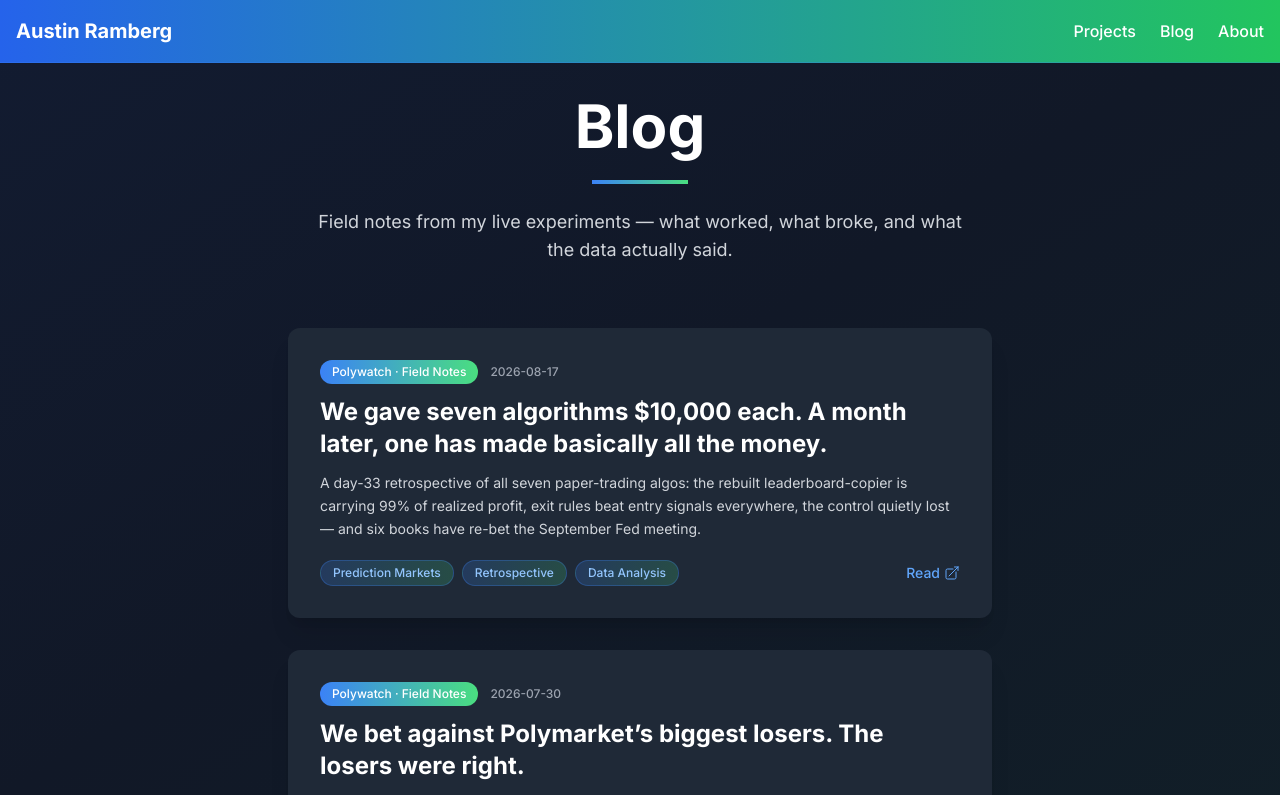
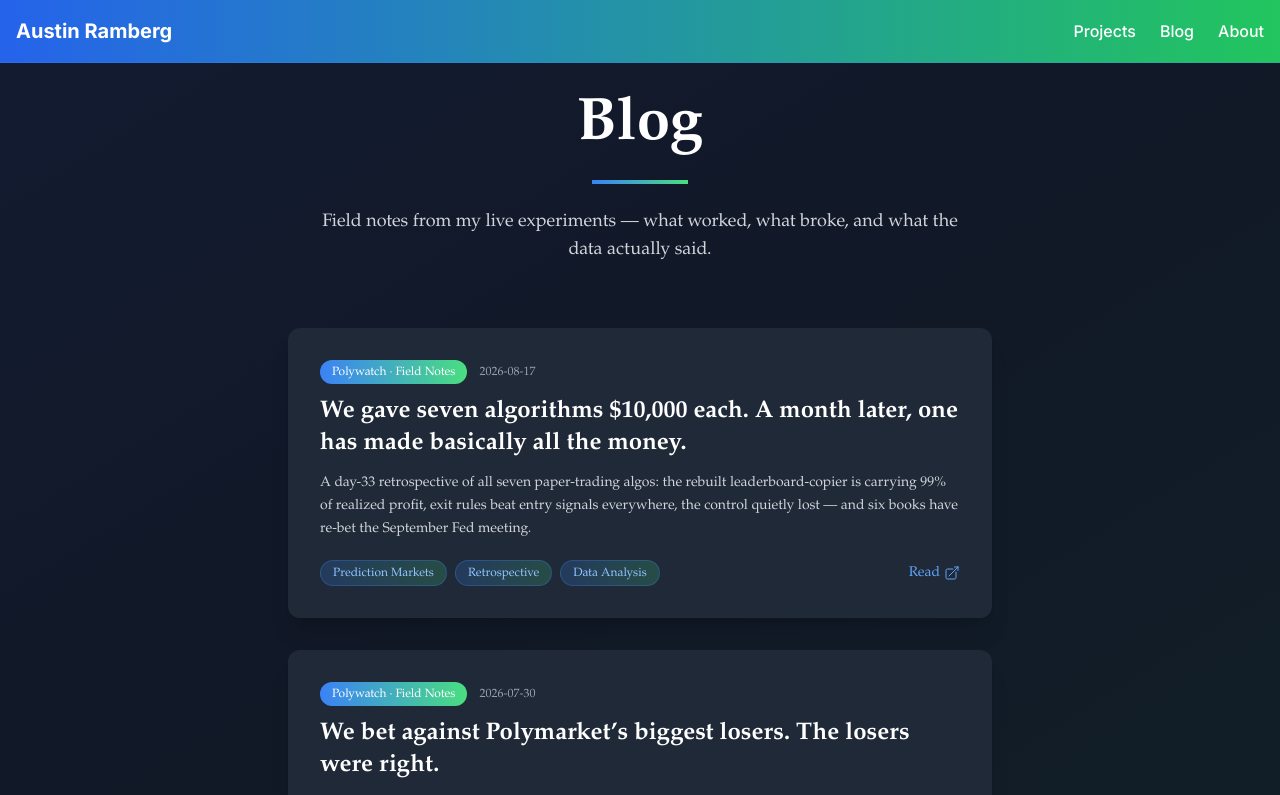
Before and after one commit to aramberg4/portfolio-site, a React (Vite) app: page /blog in a window 1280 px wide. Shown: the top 795 px of the page. Built offline with nearby package versions, Linux system fonts and the light colour scheme; no server answers.

Commit message:
style(blog): serif type on the blog directory page to match field-note posts

```diff
--- a/src/components/sections/Blog.jsx
+++ b/src/components/sections/Blog.jsx
@@ -75,7 +75,7 @@ const PostCard = ({ post }) => (
 
 export default function Blog() {
   return (
-    <div className="min-h-screen bg-gray-900 py-16 pt-24">
+    <div className="min-h-screen bg-gray-900 py-16 pt-24 font-serif">
       {/* Background gradient */}
       <div className="absolute inset-0 bg-gradient-to-br from-blue-900/10 via-gray-900 to-green-900/10"></div>
 
--- a/tailwind.config.js
+++ b/tailwind.config.js
@@ -35,6 +35,8 @@ module.exports = {
       fontFamily: {
         sans: ['Inter', 'ui-sans-serif', 'system-ui'],
         mono: ['JetBrains Mono', 'ui-monospace', 'monospace'],
+        // Matches the Polywatch field-note pages in public/ (system serif stack)
+        serif: ['Iowan Old Style', 'Palatino Linotype', 'Palatino', 'Georgia', 'serif'],
       },
       animation: {
         'fade-in': 'fadeIn 0.5s ease-in',
```
